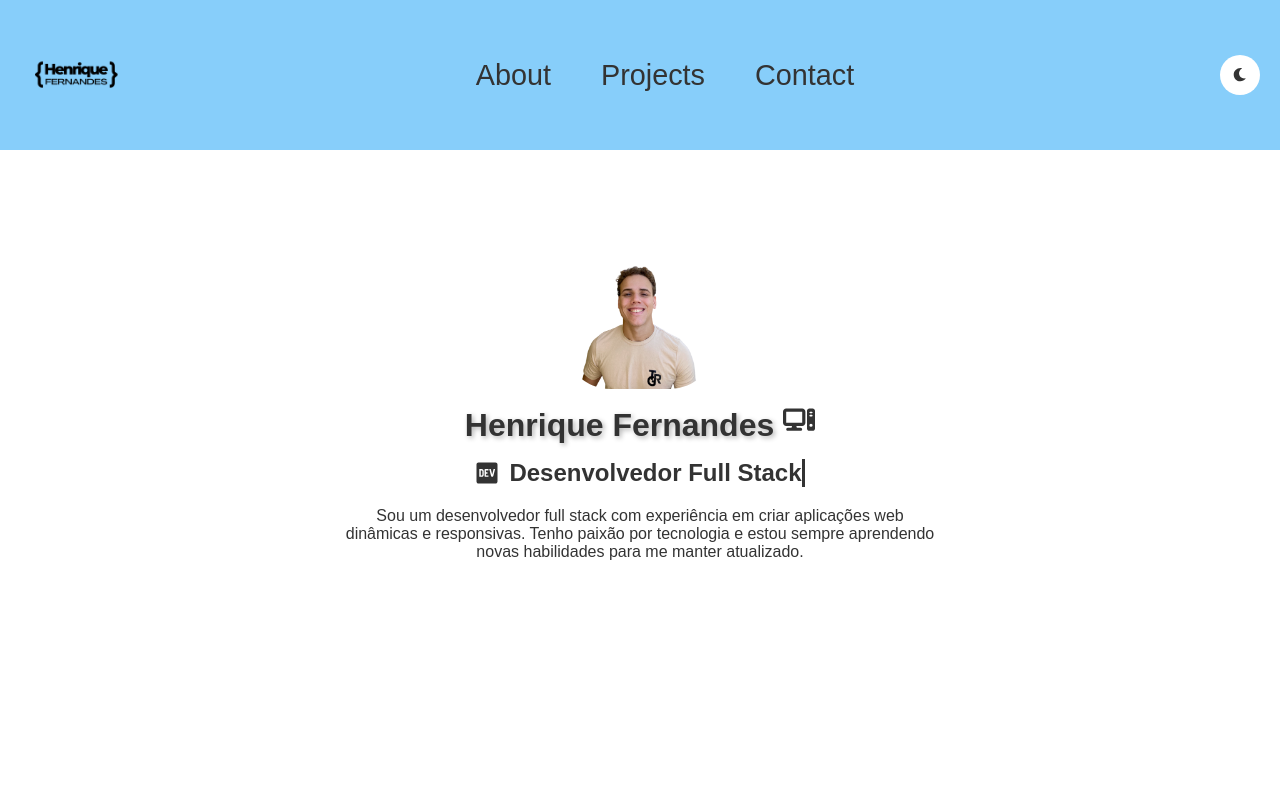
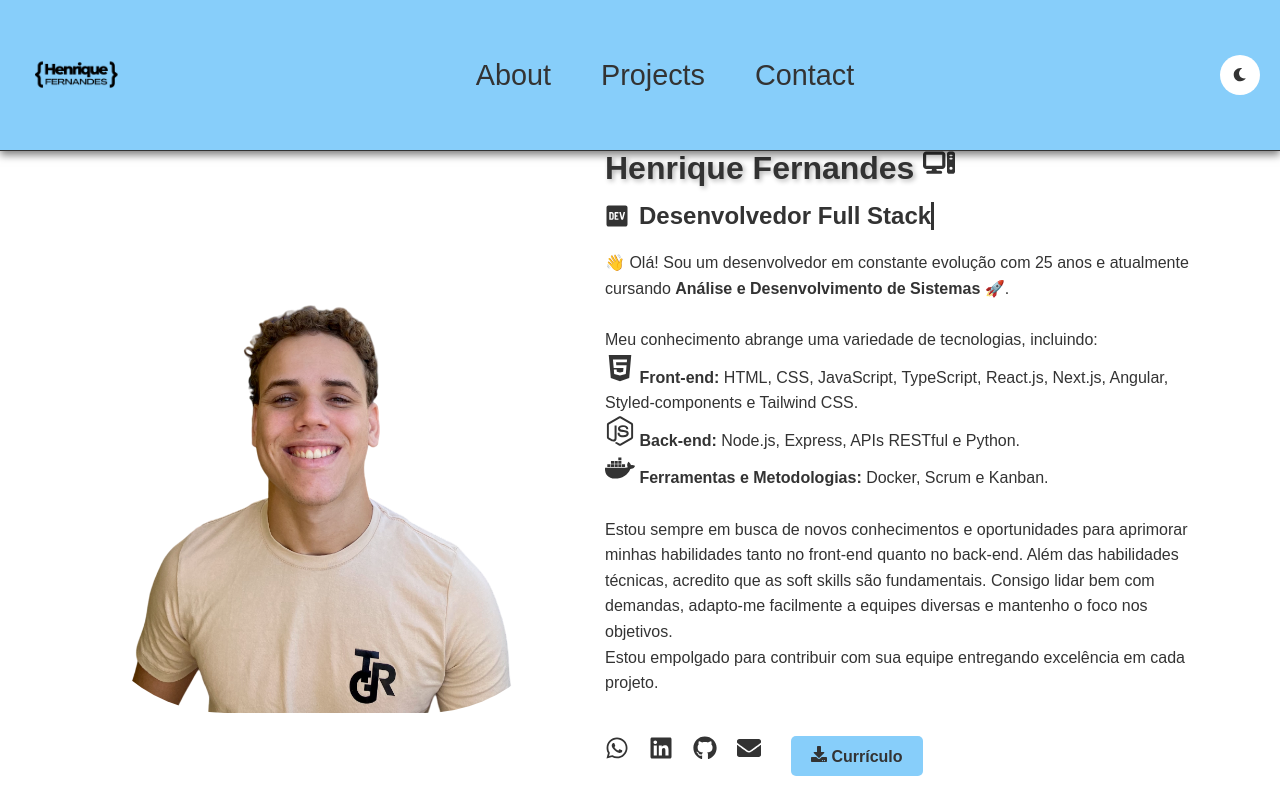
Before and after one commit to henriferi/portfolio, a React (Vite) app: page / in a window 1280 px wide. Built offline with nearby package versions, Linux system fonts and the light colour scheme.

Commit message:
create-about-me

```diff
--- a/src/About.jsx
+++ b/src/About.jsx
@@ -2,35 +2,41 @@
 import logo from './assets/profile.png';
 import React from 'react';
 import styled from 'styled-components';
-import { FaDev } from 'react-icons/fa';
+import { FaDev, FaDocker, FaDownload, FaHtml5, FaNodeJs } from 'react-icons/fa';
 import { FaComputer } from 'react-icons/fa6';
+import { FaWhatsapp, FaLinkedin, FaGithub, FaEnvelope } from 'react-icons/fa';
 
 // Estilização
 const AboutContainer = styled.section`
   display: flex;
   align-items: center;
-  flex-direction: column;
-  padding: 50px;
+  margin-top: 10%;
   background-color: ${({ theme }) => theme.background};
   color: ${({ theme }) => theme.text};
 `;
 
 const ProfileImage = styled.img`
-  width: 150px; /* Ajuste o tamanho conforme necessário */
+  width: 500px;
   height: auto;
-  border-radius: 30%; /* Para tornar a imagem circular */
-  margin-bottom: 20px; /* Espaço abaixo da imagem */
+  border-radius: 30%;
+  margin-right: 30px;
+`;
+
+const TextContainer = styled.div`
+  display: flex;
+  flex-direction: column;
+  align-items: flex-start;
 `;
 
 const Name = styled.h2`
   font-size: 2rem;
   margin-bottom: 10px;
-  text-shadow: 2px 2px 5px rgba(0, 0, 0, 0.3); /* Sombra do texto */
-  animation: float 2s ease-in-out infinite; /* Animação de flutuação */
+  text-shadow: 2px 2px 5px rgba(0, 0, 0, 0.3);
+  animation: float 2s ease-in-out infinite;
 
   @keyframes float {
     0% { transform: translatey(0); }
-    50% { transform: translatey(-10px); } /* Altura da flutuação */
+    50% { transform: translatey(-10px); }
     100% { transform: translatey(0); }
   }
 `;
@@ -40,46 +46,103 @@ const Role = styled.h3`
   display: flex;
   align-items: center;
   gap: 10px;
-  overflow: hidden; /* Esconde o que ultrapassa */
-  white-space: nowrap; /* Não permite quebra de linha */
-  border-right: 3px solid ${({ theme }) => theme.text}; /* Cursor de digitação */
-  animation: typing 4s steps(40, end) forwards, blink-caret 0.75s step-end infinite; /* Animações */
+  overflow: hidden;
+  white-space: nowrap;
+  border-right: 3px solid ${({ theme }) => theme.text};
+  animation: typing 4s steps(40, end) forwards, blink-caret 0.75s step-end infinite;
 
   @keyframes typing {
-    from {
-      width: 0;
-    }
-    to {
-      width: fit-content; /* A frase ficará fixa ao final da animação */
-    }
+    from { width: 0; }
+    to { width: fit-content; }
   }
 
   @keyframes blink-caret {
-    50% {
-      border-color: transparent; /* Faz o cursor piscar */
-    }
+    50% { border-color: transparent; }
   }
 `;
 
 const AboutText = styled.p`
-  max-width: 600px; /* Limite de largura do texto */
-  text-align: center;
+  max-width: 600px;
+  line-height: 1.6; /* Espaçamento entre as linhas */
   margin-top: 20px;
+  margin-bottom: 20px; /* Espaço inferior */
+  white-space: pre-line; /* Preserva as quebras de linha */
+`;
+
+const IconsContainer = styled.div`
+  display: flex;
+  justify-content: center;
+  gap: 20px;
+  margin-top: 20px;
+`;
+
+const IconLink = styled.a`
+  color: ${({ theme }) => theme.text};
+  font-size: 1.5rem;
+  transition: color 0.3s;
+
+  &:hover {
+    color: ${({ theme }) => theme.primary};
+  }
+`;
+
+const DownloadButton = styled.a`
+  background-color: ${({ theme }) => theme.primary};
+  color: ${({ theme }) => theme.text};
+  padding: 10px 20px;
+  border-radius: 5px;
+  text-decoration: none;
+  font-weight: bold;
+  margin-left: 10px;
+  transition: background-color 0.3s;
+
+  &:hover {
+    background-color: ${({ theme }) => theme.secondary}; /* Altere a cor no hover */
+  }
 `;
 
 const About = () => {
   return (
     <AboutContainer>
       <ProfileImage src={logo} alt="Minha Foto" />
-      <Name>Henrique Fernandes <FaComputer/> </Name>
-      <Role>
-        <FaDev /> Desenvolvedor Full Stack
-      </Role>
-      <AboutText>
-        Sou um desenvolvedor full stack com experiência em criar aplicações web
-        dinâmicas e responsivas. Tenho paixão por tecnologia e estou sempre
-        aprendendo novas habilidades para me manter atualizado.
-      </AboutText>
+      <TextContainer>
+        <Name>Henrique Fernandes <FaComputer /></Name>
+        <Role>
+          <FaDev /> Desenvolvedor Full Stack
+        </Role>
+        <AboutText>
+          👋 Olá! Sou um desenvolvedor em constante evolução com 25 anos e atualmente cursando <strong>Análise e Desenvolvimento de Sistemas</strong> 🚀. <br/> <br/>
+
+          Meu conhecimento abrange uma variedade de tecnologias, incluindo: <br/>
+
+          <strong><FaHtml5 size={30}/> Front-end:</strong> HTML, CSS, JavaScript, TypeScript, React.js, Next.js, Angular, Styled-components e Tailwind CSS. <br/>
+          <strong><FaNodeJs size={30}/> Back-end:</strong> Node.js, Express, APIs RESTful e Python. <br/>
+          <strong><FaDocker size={30}/> Ferramentas e Metodologias:</strong> Docker, Scrum e Kanban.<br/><br/>
+
+          Estou sempre em busca de novos conhecimentos e oportunidades para aprimorar minhas habilidades tanto no front-end quanto no back-end.
+
+          Além das habilidades técnicas, acredito que as soft skills são fundamentais. Consigo lidar bem com demandas, adapto-me facilmente a equipes diversas e mantenho o foco nos objetivos. <br />
+
+          Estou empolgado para contribuir com sua equipe entregando excelência em cada projeto.
+        </AboutText>
+        <IconsContainer>
+          <IconLink href="https://api.whatsapp.com/send?phone=SEU_NUMERO" target="_blank" rel="noopener noreferrer">
+            <FaWhatsapp />
+          </IconLink>
+          <IconLink href="https://www.linkedin.com/in/seu-linkedin" target="_blank" rel="noopener noreferrer">
+            <FaLinkedin />
+          </IconLink>
+          <IconLink href="https://github.com/seu-github" target="_blank" rel="noopener noreferrer">
+            <FaGithub />
+          </IconLink>
+          <IconLink href="mailto:seuemail@example.com" target="_blank" rel="noopener noreferrer">
+            <FaEnvelope />
+          </IconLink>
+          <DownloadButton href="/curriculo.pdf" download>
+            <FaDownload /> Currículo
+          </DownloadButton>
+        </IconsContainer>
+      </TextContainer>
     </AboutContainer>
   );
 };
--- a/src/components/Header.jsx
+++ b/src/components/Header.jsx
@@ -14,6 +14,8 @@ const HeaderContainer = styled.header`
   left: 0;
   right: 0;
   display: flex;
+  border-bottom: 1px solid;
+  box-shadow: 0 4px 8px rgba(0, 0, 0, 0.5);
   justify-content: space-between;
   align-items: center;
   padding: 20px;
--- a/src/styles/themes.js
+++ b/src/styles/themes.js
@@ -10,6 +10,6 @@ export const lightTheme = {
   export const darkTheme = {
     background: '#121212',
     text: '#ffffff',
-    primary: '#363636',
+    primary: '#1C1C1C',
     secondary: '#C0C0C0',
   };
```
Also changed, not shown: 1 other file (tests, documents, lock files or other folders).
